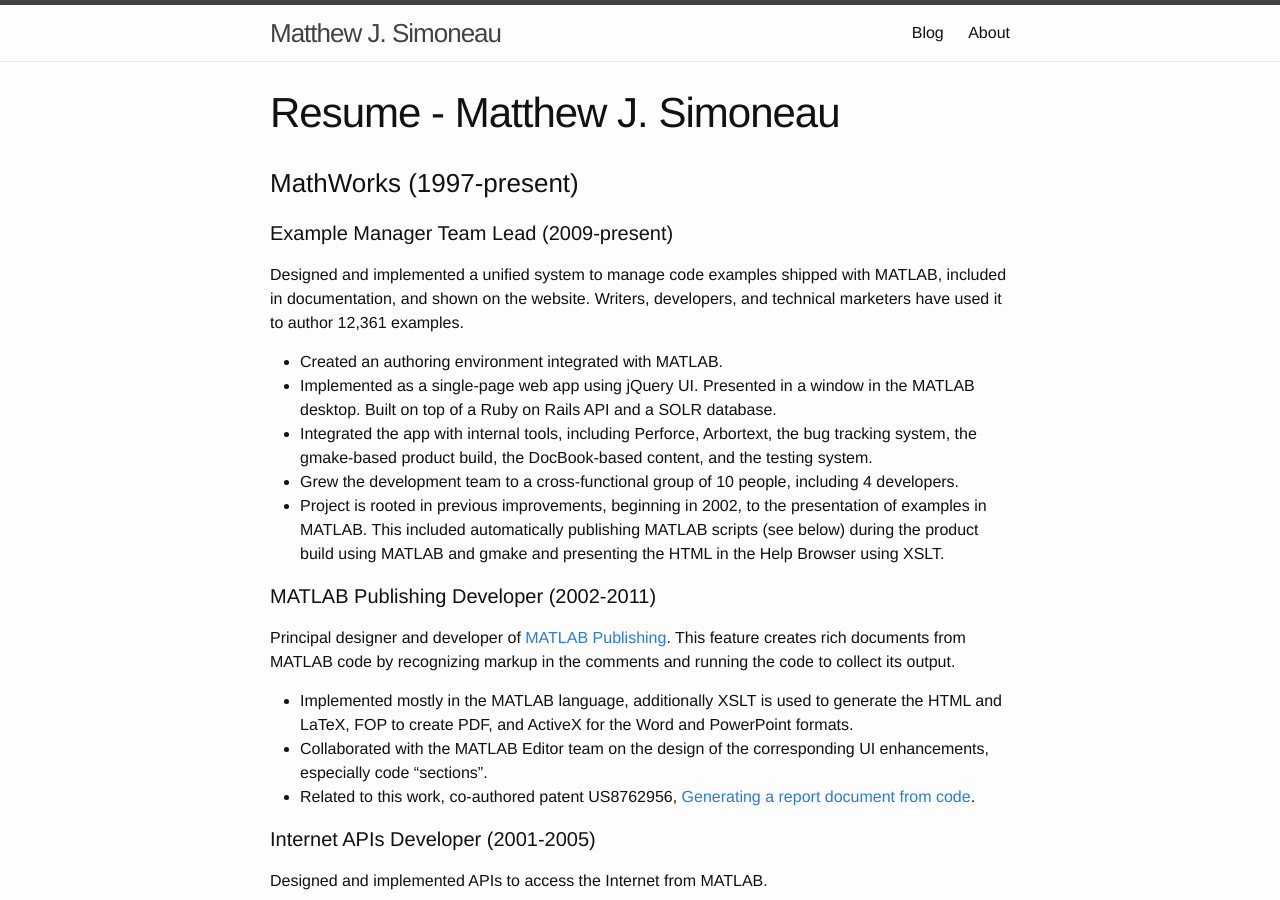
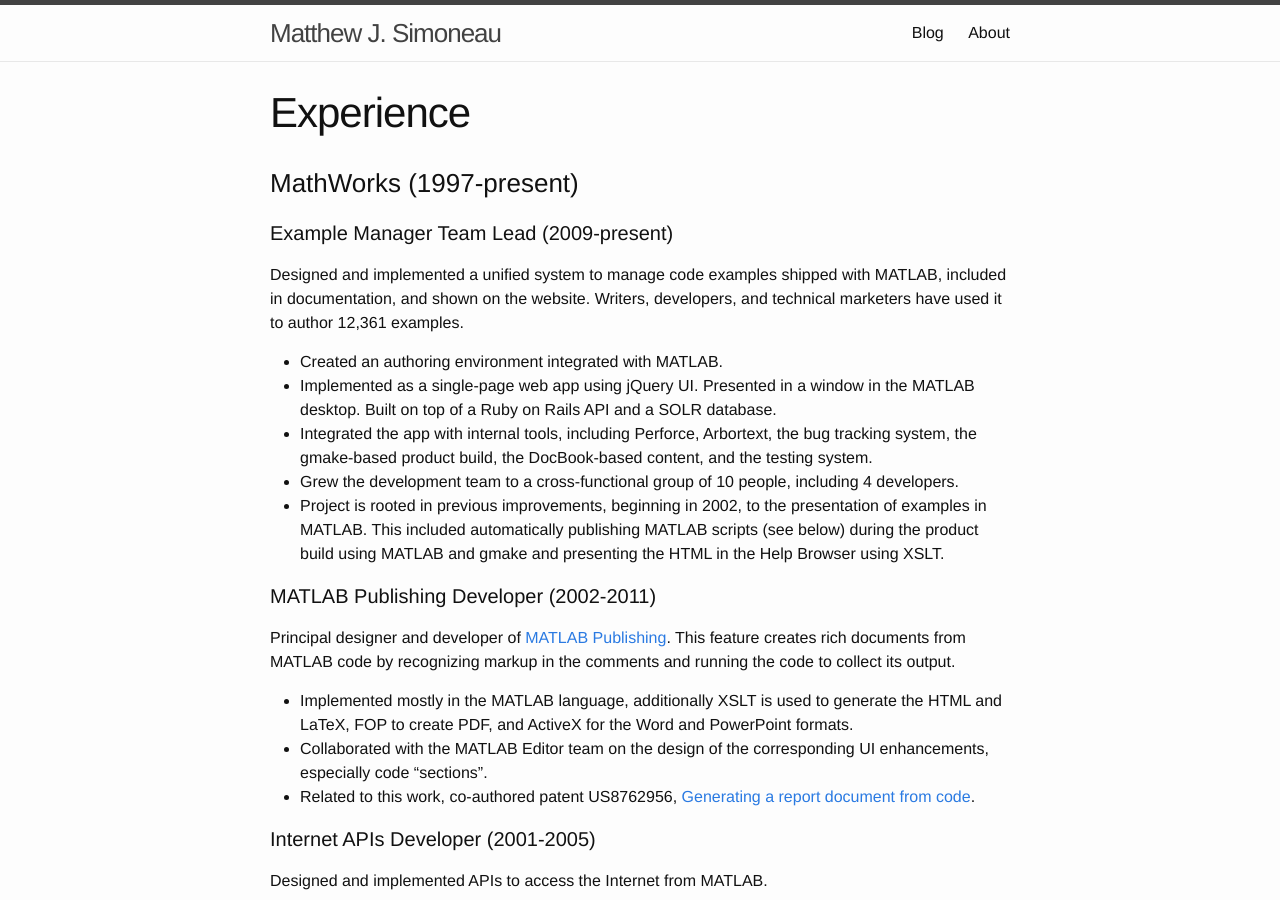
Before and after one commit to simoneau/simoneau.github.com, a Jekyll site: the page built from resume.md, in a window 1280 px wide and 900 px high. Built offline with Jekyll 4.4.1, drawn with Linux system fonts in a browser that asks for light colours; nearby versions of some CDN libraries.

Commit message:
Update resume.md

```diff
--- a/resume.md
+++ b/resume.md
@@ -1,6 +1,6 @@
 ---
 layout: page
-title: Resume - Matthew J. Simoneau
+title: Experience
 permalink: /resume/
 published: true
 ---
```
